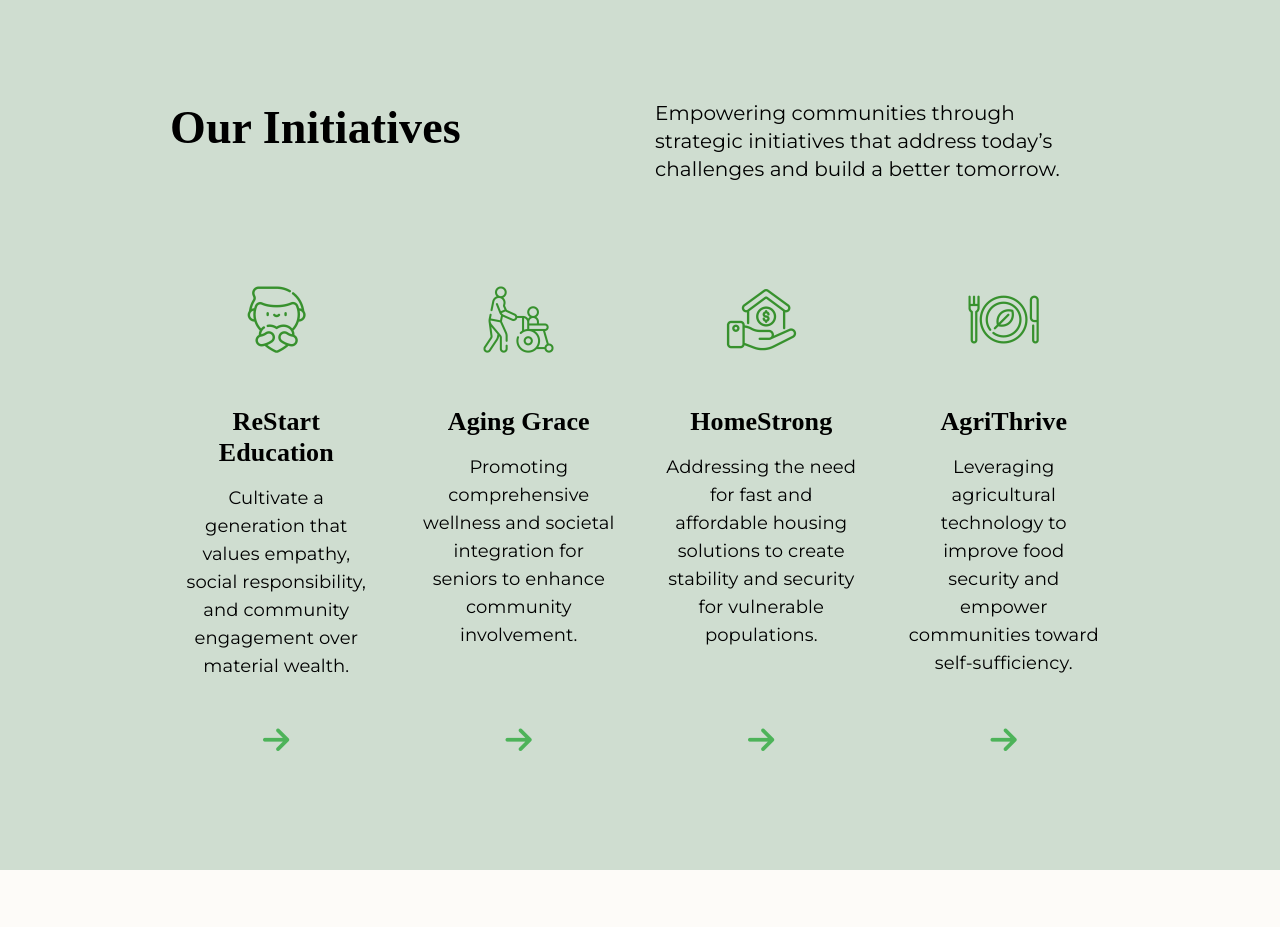
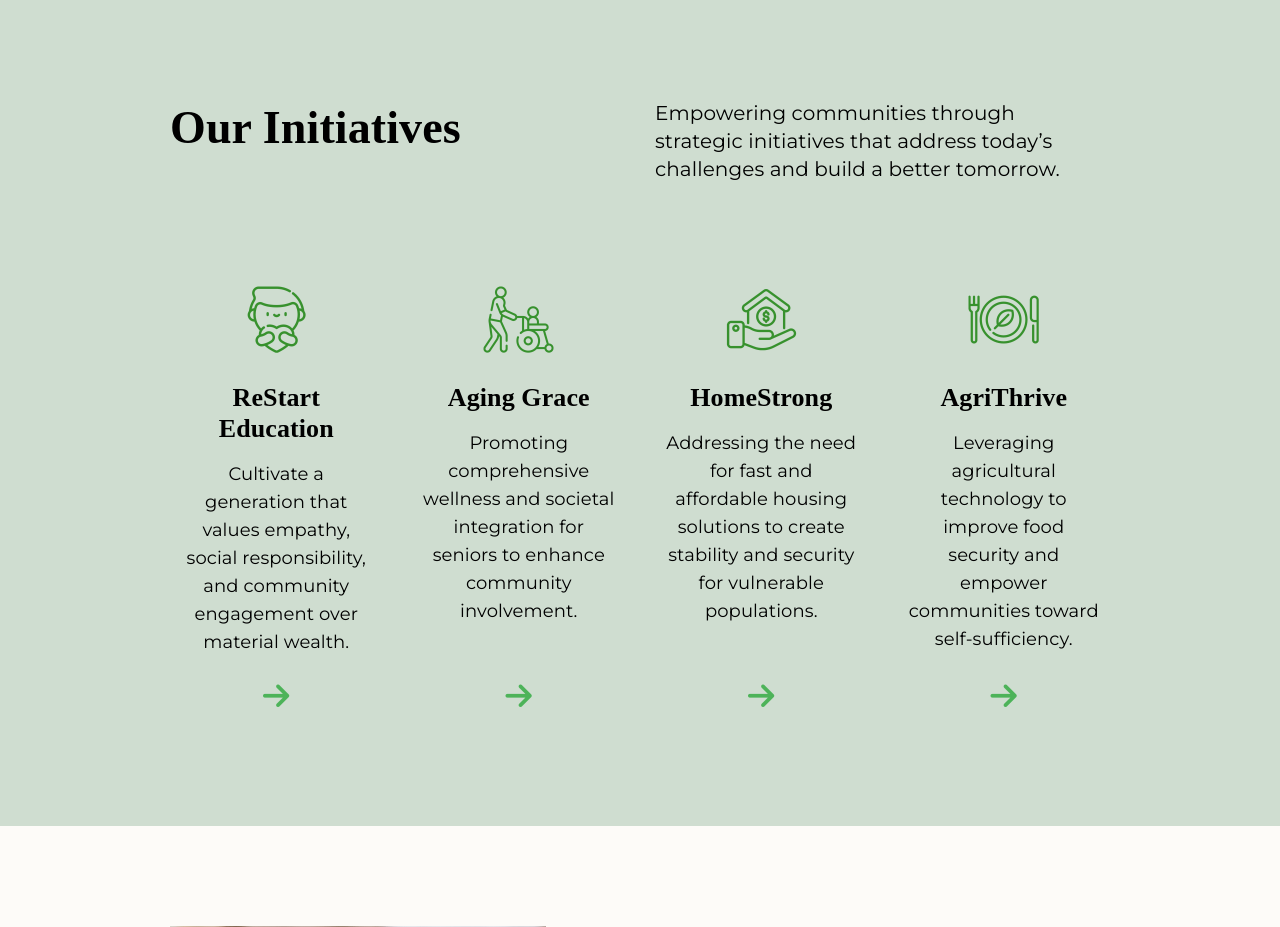
Before and after one commit to salmankhan03/Atriumlegacy, a PHP site: page / in a window 1280 px wide. Shown: the part 1540-2467 px from the top of the page. Run offline with PHP 8.4, Linux system fonts and the light colour scheme; some web fonts are replaced.

Commit message:
update home page icon spacing

```diff
--- a/css/style.css
+++ b/css/style.css
@@ -191,7 +191,7 @@ body {
  .cards-footer {
      padding: 15px;
      position: relative;
-     margin-top: 20px;
+     /* margin-top: 20px; */
  }
 
 
--- a/index.php
+++ b/index.php
@@ -753,7 +753,7 @@
                                         changeImageOnHover(card1, icon1, "./img/ALF_Web_Icons/White/ReStart_Education.png", "./img/ALF_Web_Icons/Green/ReStart_Education.png");
                                     </script>
                                 </div>
-                                <div class="cards-body text-center mt-4">
+                                <div class="cards-body text-center">
                                     <h4 class="card-fonts-heading-color">ReStart Education</h4>
                                     <p class="mt-3 text-center card-fonts-color pb-0 mb-0">
                                         Cultivate a generation that values empathy, social responsibility, and community engagement over material wealth.
@@ -779,7 +779,7 @@
                                         changeImageOnHover(card2, icon2, "./img/ALF_Web_Icons/White/Aging_Grace.png", "./img/ALF_Web_Icons/Green/Aging_Grace.png");
                                     </script>
                                 </div>
-                                <div class="cards-body text-center mt-4">
+                                <div class="cards-body text-center">
                                     <h4 class="card-fonts-heading-color">Aging Grace</h4>
                                     <p class="mt-3 text-center card-fonts-color pb-0 mb-0">
                                         Promoting comprehensive wellness and societal integration for seniors to enhance community involvement.
@@ -805,7 +805,7 @@
                                         changeImageOnHover(card3, icon3, "./img/ALF_Web_Icons/White/HomeStrong.png", "./img/ALF_Web_Icons/Green/HomeStrong.png");
                                     </script>
                                 </div>
-                                <div class="cards-body text-center mt-4">
+                                <div class="cards-body text-center">
                                     <h4 class="card-fonts-heading-color">HomeStrong </h4>
                                     <p class="mt-3 text-center card-fonts-color pb-0 mb-0">
                                         Addressing the need for fast and affordable housing solutions to create stability and security for vulnerable populations.
@@ -829,7 +829,7 @@
                                         changeImageOnHover(card4, icon4, "./img/ALF_Web_Icons/White/AgriThrive.png", "./img/ALF_Web_Icons/Green/AgriThrive.png");
                                     </script>
                                 </div>
-                                <div class="cards-body text-center mt-4">
+                                <div class="cards-body text-center">
                                     <h4 class="card-fonts-heading-color">AgriThrive</h4>
                                     <p class="mt-3 text-center card-fonts-color pb-0 mb-0">
                                         Leveraging agricultural technology to improve food security and empower communities toward self-sufficiency.
```
